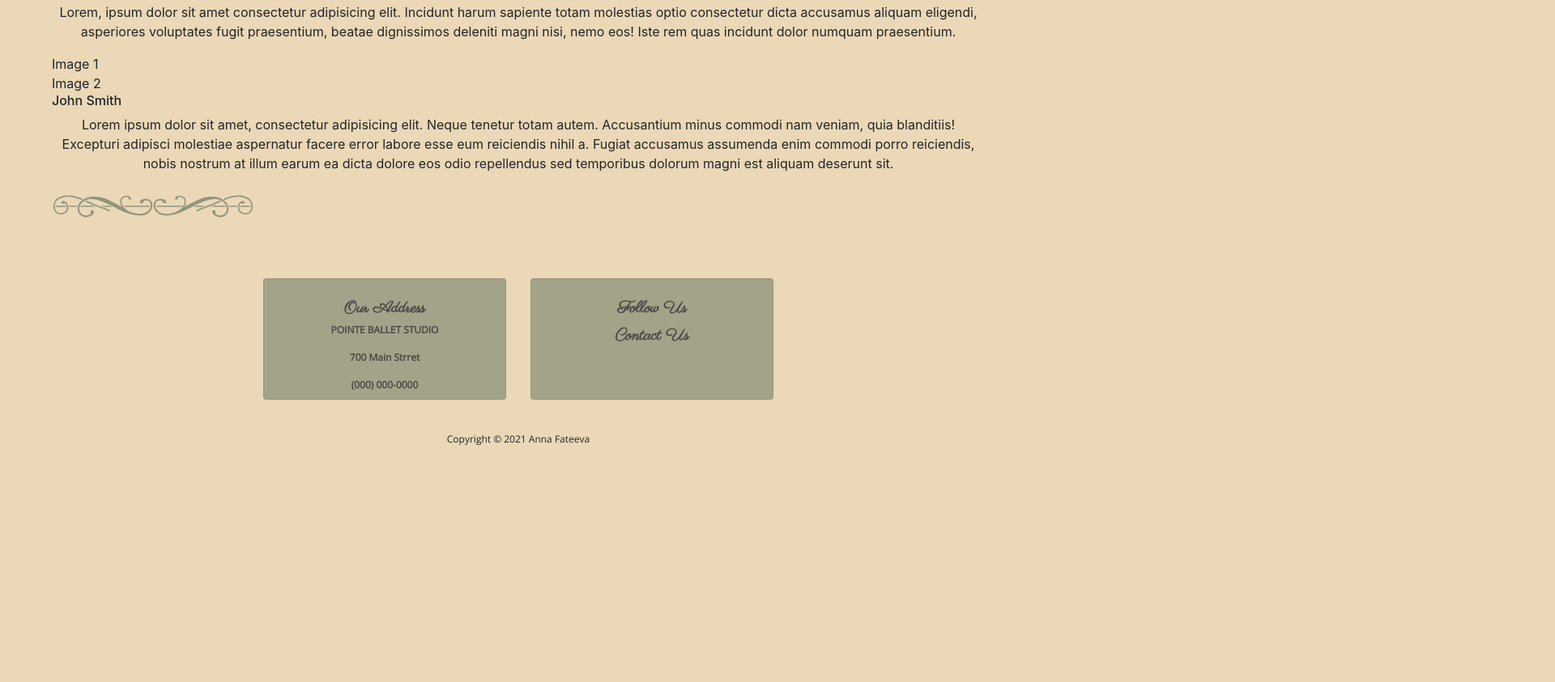
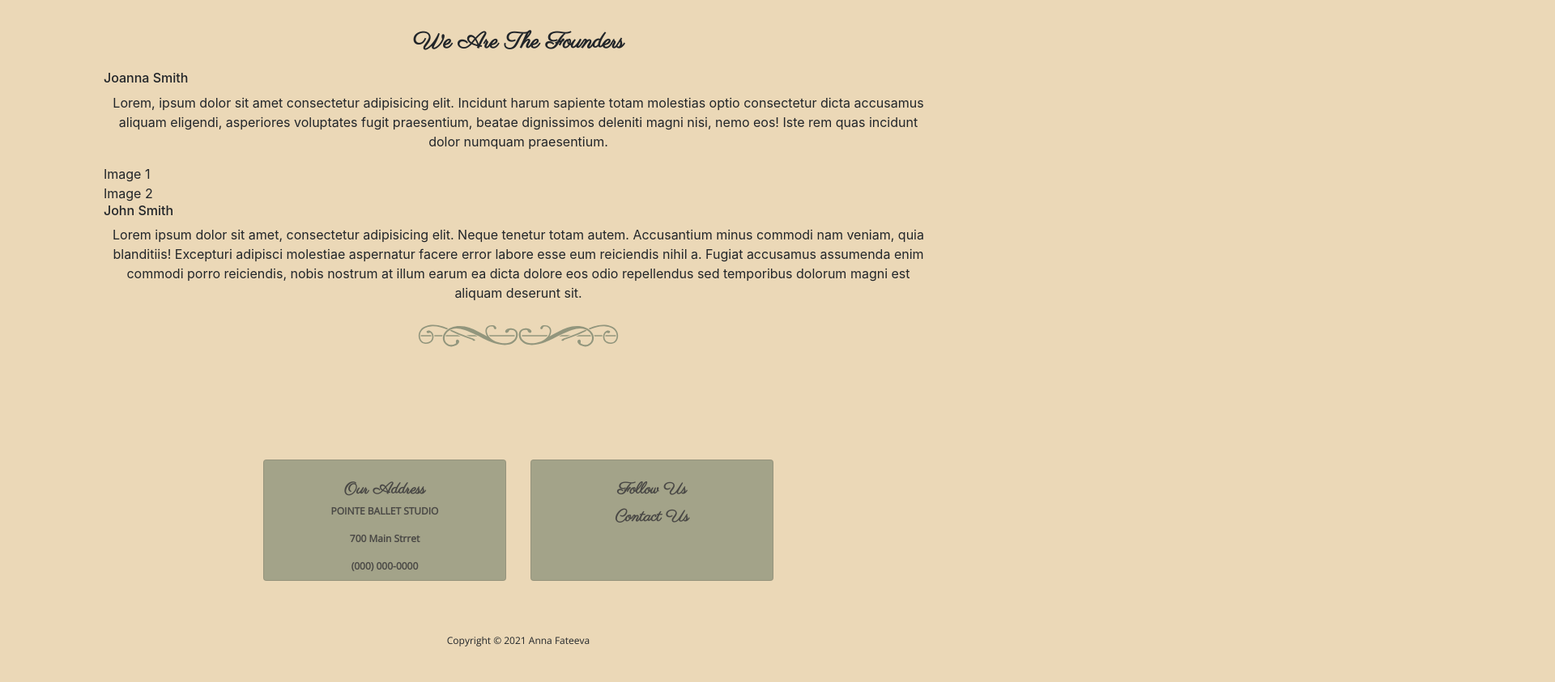
Before and after one commit to aaf2017/aaf2017.github.io, a website: page index.html in a window 1280 px wide. Shown: the part 1501-2344 px from the top of the page at 81% size, 1920 px wide, since content can reach past the window. Before the commit the page ends 2053 px from the top, so only its background shows below. Drawn offline with nearby package versions, Linux system fonts and the light colour scheme; a script that the page names is missing.

Commit message:
svg text divider centered

```diff
--- a/index.html
+++ b/index.html
@@ -37,6 +37,9 @@
           <li class="nav-item">
             <a class="nav-link" href="#" tabindex="-1" aria-disabled="true">Pricing</a>
           </li>
+          <li class="nav-item">
+            <a class="nav-link" href="#" tabindex="-1" aria-disabled="true">Contact Us</a>
+          </li>
         </ul>
       </div>
     </nav>
@@ -48,7 +51,7 @@
   <main class="main">
     <section class="method">
       <div class="container" id="subheading"></div>
-      <div class="divider">
+      <div class="divider text-center">
         <!--SVG-text-decorative-divider-->
         <svg version="1.1" id="Layer_1" xmlns="http://www.w3.org/2000/svg" xmlns:xlink="http://www.w3.org/1999/xlink"
           x="0px" y="0px" viewBox="0 0 2598.051 312.277" enable-background="new 0 0 2598.051 312.277"
@@ -242,9 +245,8 @@
           deserunt sit.
         </p>
       </div>
-    </section>
+      <div class="divider text-center">
         <!--SVG-text-decorative-divider-->
-         <div class="box">
         <svg version="1.1" id="Layer_1" xmlns="http://www.w3.org/2000/svg" xmlns:xlink="http://www.w3.org/1999/xlink"
           x="0px" y="0px" viewBox="0 0 2598.051 312.277" enable-background="new 0 0 2598.051 312.277"
           xml:space="preserve">
@@ -323,6 +325,7 @@
           </g>
         </svg>
       </div>
+    </section>
   </main>
 
   <footer class="footer">
@@ -348,7 +351,14 @@
         </div>
       </div>
     </section>
-    <div class="copyright">Copyright &copy; 2021 Anna Fateeva</div>
+    <!--Sticky FOOTER-->
+    <section>
+      <div class="container-fluid">
+        <div class="footer">
+            <p class=" copyright text-center">Copyright &copy; 2021 Anna Fateeva</p>
+        </div>
+      </div>
+    </section>
   </footer>
 
   <!-- Bootstrap Bundle with Popper -->
--- a/style.css
+++ b/style.css
@@ -65,26 +65,18 @@ body {
 
 /*MAIN*/
 .main {
-  margin: 5%;
+  margin: 10%;
 }
-
-
+.text-center {
+  display: flex;
+  justify-content: center;
+  align-items: center;
+}
 #Layer_1 {
   fill: #92967d;
   height: 50px;
   width: 250px;
 }
-.box {
-  display: grid;
-  width: 100%;
-  grid-template-columns: 120px 120px 120px;
-  align-items: center;
-  justify-content: space-between;
-}
-.box :svg {
-  align-self: center;
-}
-
 h5 {
   font-family: 'Parisienne', cursive;
   font-weight: bolder;
@@ -94,7 +86,6 @@ h5 {
   padding: 10px;
   margin-top: 30px;
 }
-
 p {
   text-align: center;
 }
@@ -192,9 +183,6 @@ img:hover {
   margin: 0;
   padding: 0;
 }
-/*.card {
-  background: linear-gradient(to rgba(255,255,255,1) 0%, rgba(255,255,255,0) 100%);
-}*/
 .copyright {
   font-family: 'Open Sans', sans-serif;
   font-size: 12px;
```
Also changed, not shown: schedule.html (added), 1 other file. Lines whose indentation alone changed are shown as unchanged.
